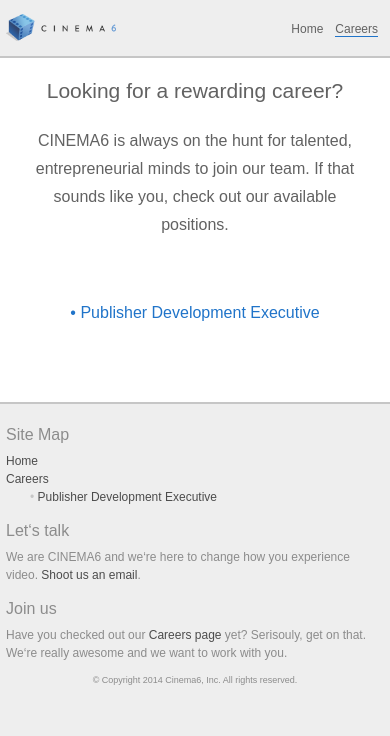
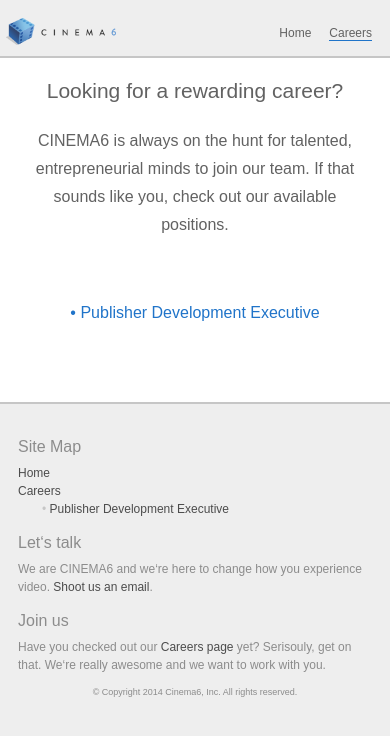
Before and after one commit to cinema6/site, a plain HTML site: page careers/index.html in a window 390 px wide. Drawn offline with nearby package versions, Linux system fonts and the light colour scheme; a web font is replaced by a local one.

Commit message:
Margin fixes in careers mobile footer and font size fix in footers.

```diff
--- a/css/careers.css
+++ b/css/careers.css
@@ -124,12 +124,12 @@
                 height:3.5em;
             }
                 .c6logo {
-                    margin:1.2em 0 0 0.5em;
+                    margin:1.5em 0 0 0.5em;
                     width:110px; height:27px; float:left;
 
                 }
                     .mainNav__link {
-                        margin:1.8em 1em 0em 0;
+                        margin:2.2em 1.5em 0em 0;
                     }
             .content__group {
                 padding:0 0 5em 0; font-size:0.75rem;
@@ -144,10 +144,9 @@
 
     /* footer classes */
     .footer__group {
-         /*background: center 100% repeat-y url(../img/grid.png) #fff;*/
         background-color:#eee; border-top: 0.125rem solid #c6c6c6; /* 1em */
         padding:2.3125rem 25%; margin:0; line-height:1.5em; /* line-height:24px */
-        font-family: 'MuseoSans', Arial, Helvetica, sans-serif;
+        font-family: 'MuseoSans', Arial, Helvetica, sans-serif; font-size:0.875rem; /* 14px */
     }
         .footer__container {
            max-width:100rem;
@@ -189,7 +188,7 @@
                             }
 
             .footer__legalCopy {
-                font-size:0.875rem; text-align:center;
+                font-size:1em; text-align:center;
                 margin:0 25%;
                 color:#8c8c8c;
             }
@@ -230,7 +229,7 @@
     @media screen and (max-width: 602px) {
         .footer__group{
             font-size:0.75rem;
-            padding:0.5em;
+            padding:1.5em;
         }
             .footer__container {
                 padding-left:0;
--- a/css/splash.css
+++ b/css/splash.css
@@ -224,6 +224,7 @@
          /*background: center 100% repeat-y url(../img/grid.png) #fff;*/
         background-color:#eee; border-top: 0.125rem solid #c6c6c6; /* 1em */
         margin:24.875rem 0 0 0; padding:2.25rem 19.25%; line-height:1.5rem; /* line-height:24px */
+        font-size:0.875rem; /* 14px */
     }
         .footer__container {
            max-width:100rem;
```
